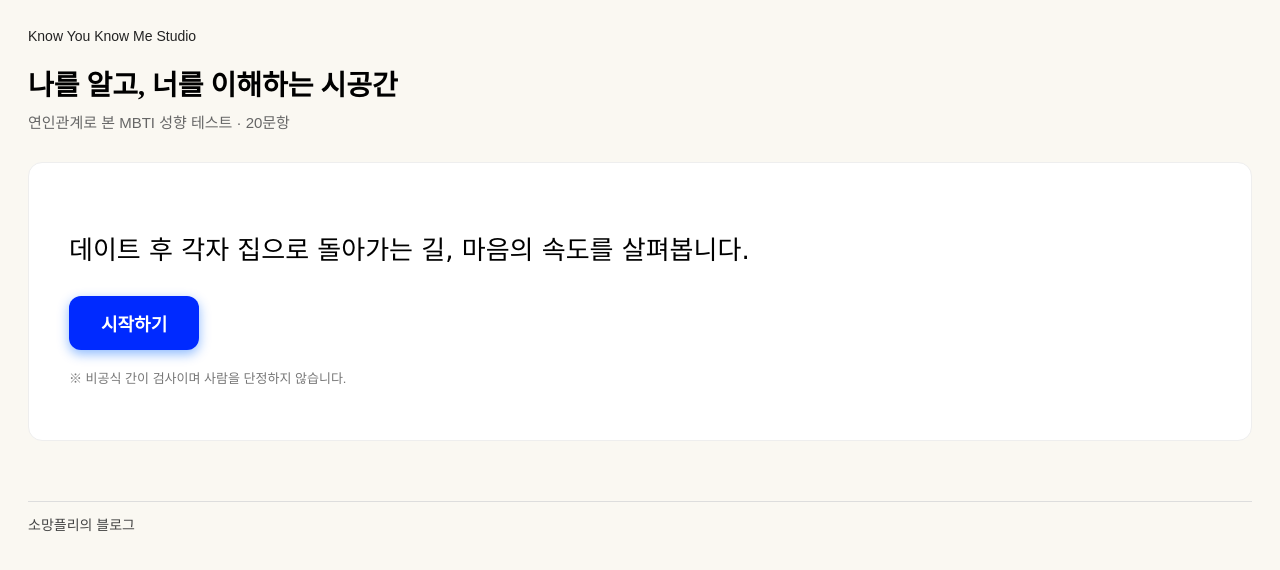
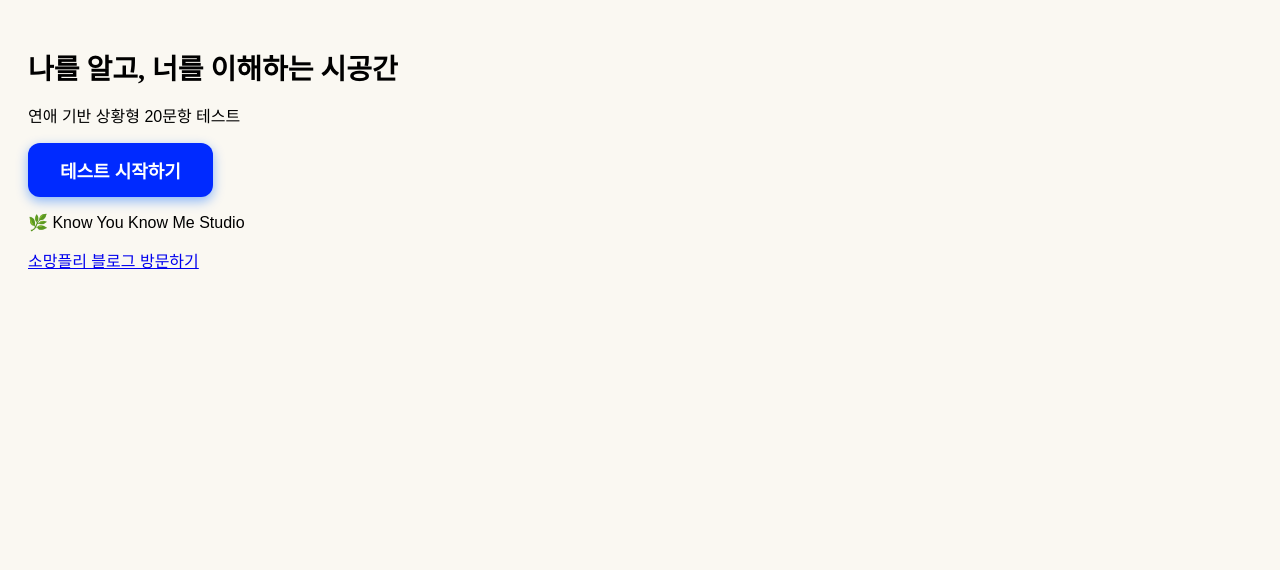
Before and after one commit to semotalk7-gh/my_mbti, a plain HTML site: page index.html in a window 1280 px wide. Drawn offline with Linux system fonts and the light colour scheme.

Commit message:
Add files via upload

```diff
--- a/index.html
+++ b/index.html
@@ -1,27 +1,23 @@
 <!DOCTYPE html>
 <html lang="ko">
 <head>
-<meta charset="UTF-8">
-<title>나를 알고, 너를 이해하는 시공간</title>
-<link rel="stylesheet" href="style.css">
+<meta charset="UTF-8" />
+<meta name="viewport" content="width=device-width, initial-scale=1.0" />
+<title>Know You Know Me Studio</title>
+<link rel="stylesheet" href="style.css" />
 </head>
 <body>
-<header>
-  <div class="brand">Know You Know Me Studio</div>
+<div class="container">
   <h1>나를 알고, 너를 이해하는 시공간</h1>
-  <div class="subtitle">연인관계로 본 MBTI 성향 테스트 · 20문항</div>
-</header>
+  <p>연애 기반 상황형 20문항 테스트</p>
+  <a class="start-btn" href="test.html">테스트 시작하기</a>
 
-<section class="intro-card">
-  <p class="question-handwriting">데이트 후 각자 집으로 돌아가는 길, 마음의 속도를 살펴봅니다.</p>
-  <a href="test.html" class="start-btn">시작하기</a>
-  <p class="note">※ 비공식 간이 검사이며 사람을 단정하지 않습니다.</p>
-</section>
-
-<footer>
-  <a href="https://blog.naver.com/PostList.naver?blogId=hopeplaylist&from=postList&categoryNo=9" target="_blank" class="footer-link">
-    소망플리의 블로그
-  </a>
-</footer>
+  <div class="footer">
+    <p>🌿 Know You Know Me Studio</p>
+    <a href="https://m.blog.naver.com/hopeplaylist/224061389229" target="_blank">
+      소망플리 블로그 방문하기
+    </a>
+  </div>
+</div>
 </body>
 </html>
```
Also changed, not shown: README.txt (added).
